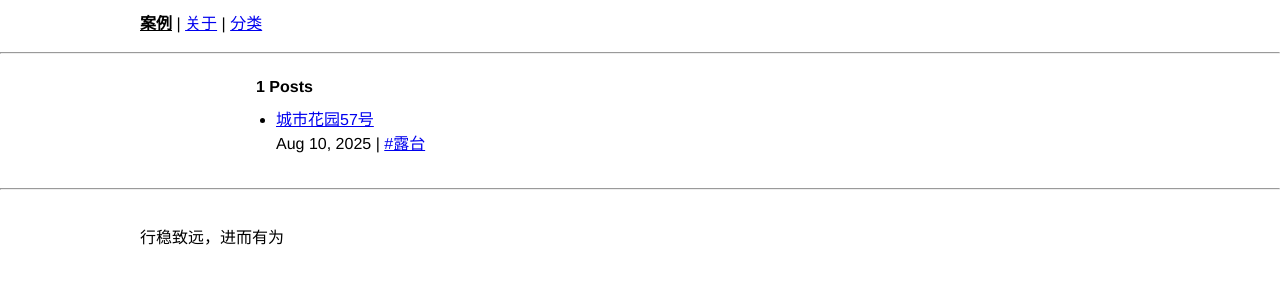
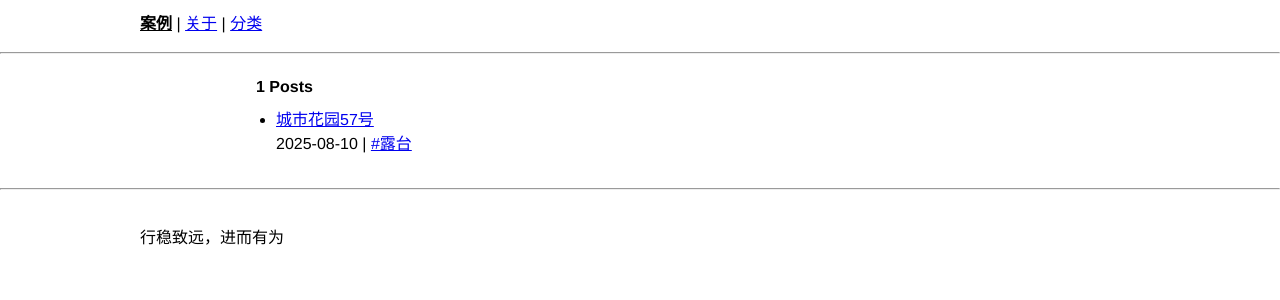
Before and after one commit to hzb661/hzb661.github.io, a Jekyll site: the page built from index.md, in a window 1280 px wide. Shown: the top 300 px of the page. Built offline with Jekyll 4.4.1, drawn with Linux system fonts in a browser that asks for light colours.

Commit message:
Update home.html

```diff
--- a/_layouts/home.html
+++ b/_layouts/home.html
@@ -8,7 +8,7 @@ layout: default
     <li>
         <a href="{% include relative %}{{ post.url | relative_url }}">{{ post.title | escape }}</a>
         <p class="post-info">
-            <time datetime="{{ post.date | date_to_xmlschema }}">{{ post.date | date: "%b %-d, %Y" }}</time>
+            <time datetime="{{ post.date | date_to_xmlschema }}">{{ post.date | date: "%Y-%m-%d" }}</time>
             {% for tag in post.tags %} | <a href="{% include relative %}/tags/#{{ tag | downcase }}">#{{ tag }}</a>{% endfor %}
         </p>
     </li>
```
